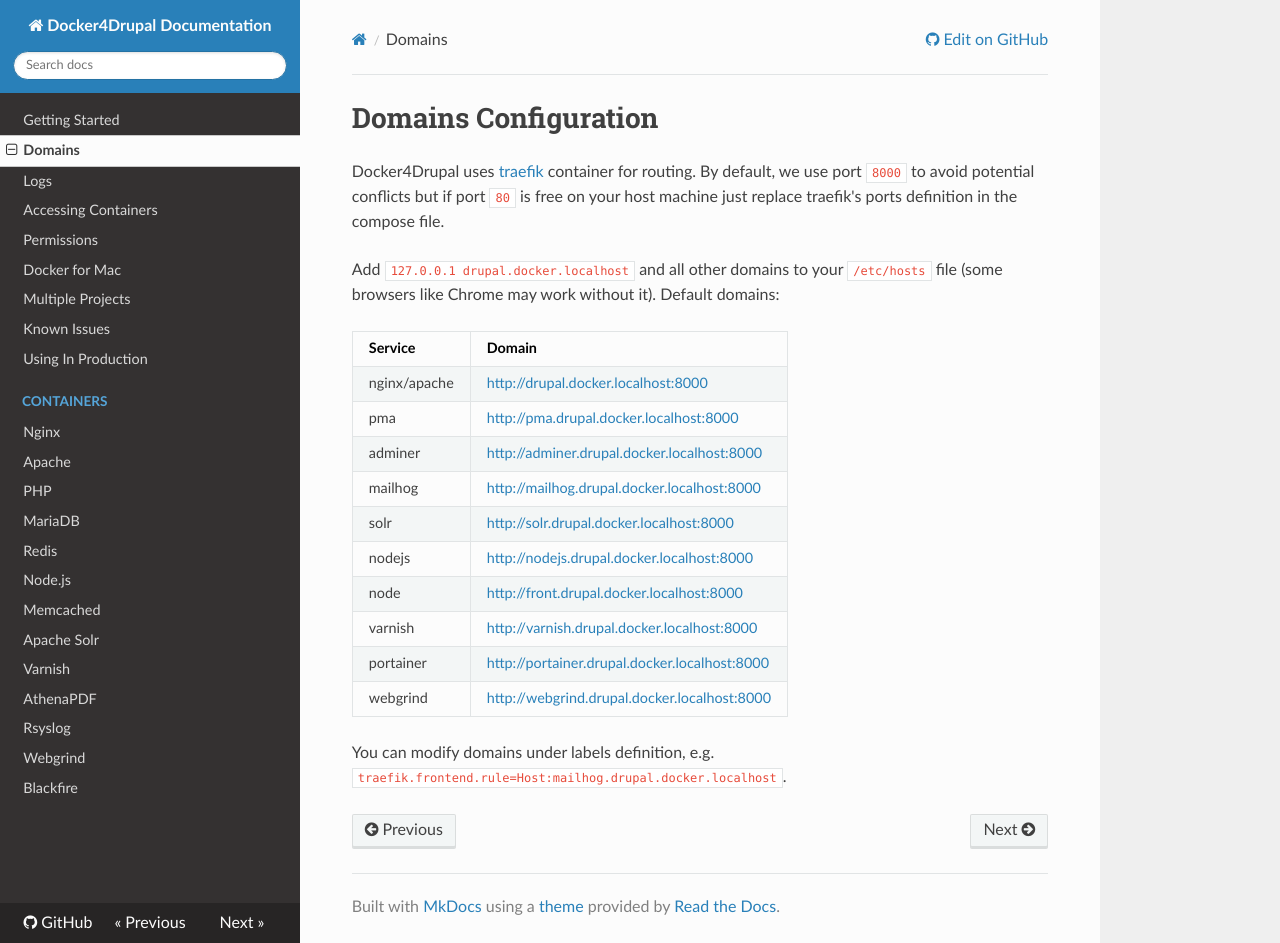
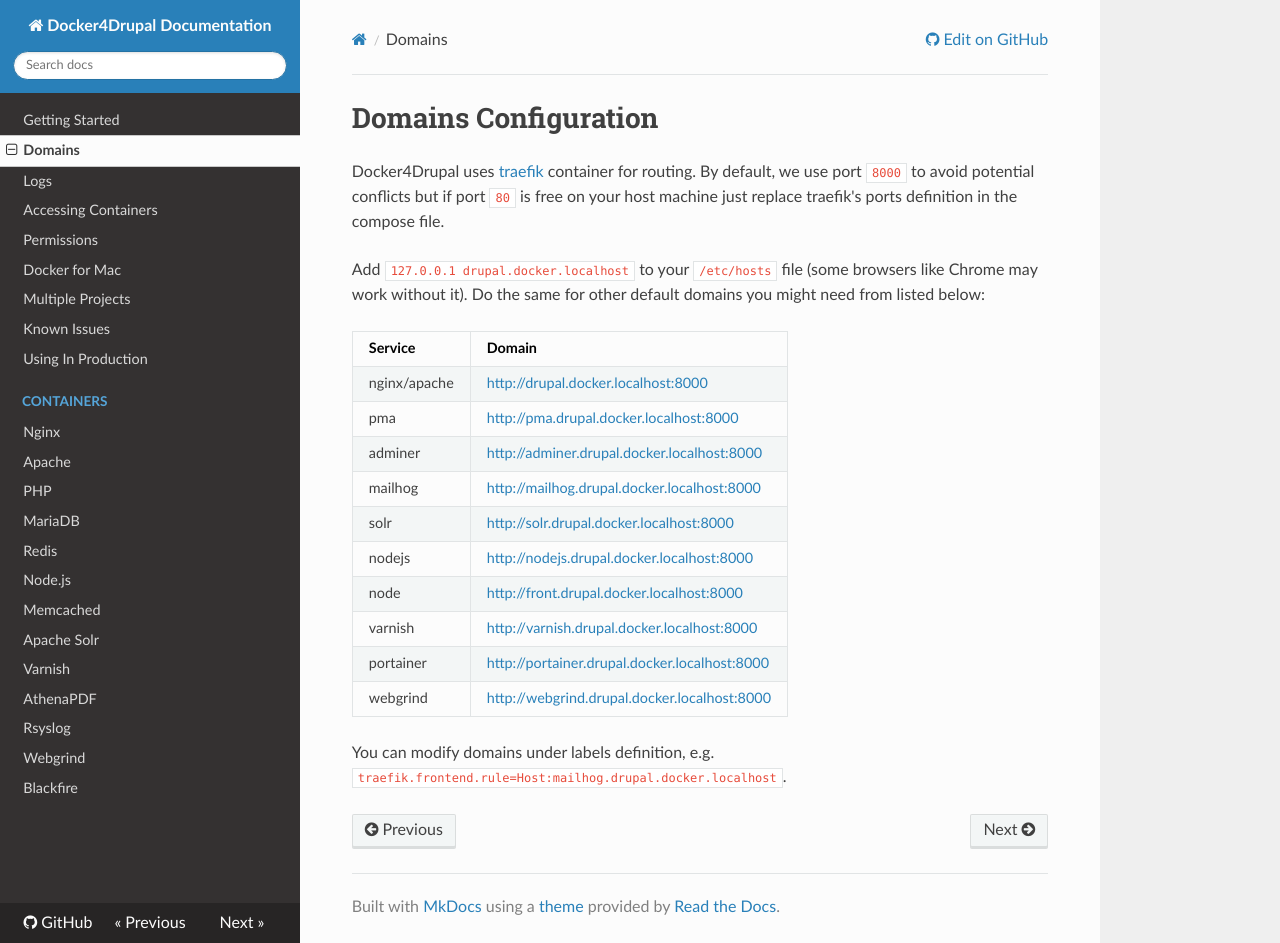
Before and after one commit to wodby/docker4drupal, an MkDocs documentation site: the page built from docs/domains.md, in a window 1280 px wide and 943 px high. Built offline with MkDocs 1.6.1, drawn with Linux system fonts in a browser that asks for light colours; nearby versions of some CDN libraries; old or Windows-style settings are respelled for this version of MkDocs.

Commit message:
Minor fixes

```diff
--- a/docs/domains.md
+++ b/docs/domains.md
@@ -2,7 +2,7 @@
 
 Docker4Drupal uses [traefik](https://hub.docker.com/_/traefik/) container for routing. By default, we use port `8000` to avoid potential conflicts but if port `80` is free on your host machine just replace traefik's ports definition in the compose file.
 
-Add `127.0.0.1 drupal.docker.localhost` and all other domains to your `/etc/hosts` file (some browsers like Chrome may work without it). Default domains:
+Add `127.0.0.1 drupal.docker.localhost` to your `/etc/hosts` file (some browsers like Chrome may work without it). Do the same for other default domains you might need from listed below:
 
 | Service      | Domain                                                                                         |
 | ------------ | ---------------------------------------------------------------------------------------------- |
```
